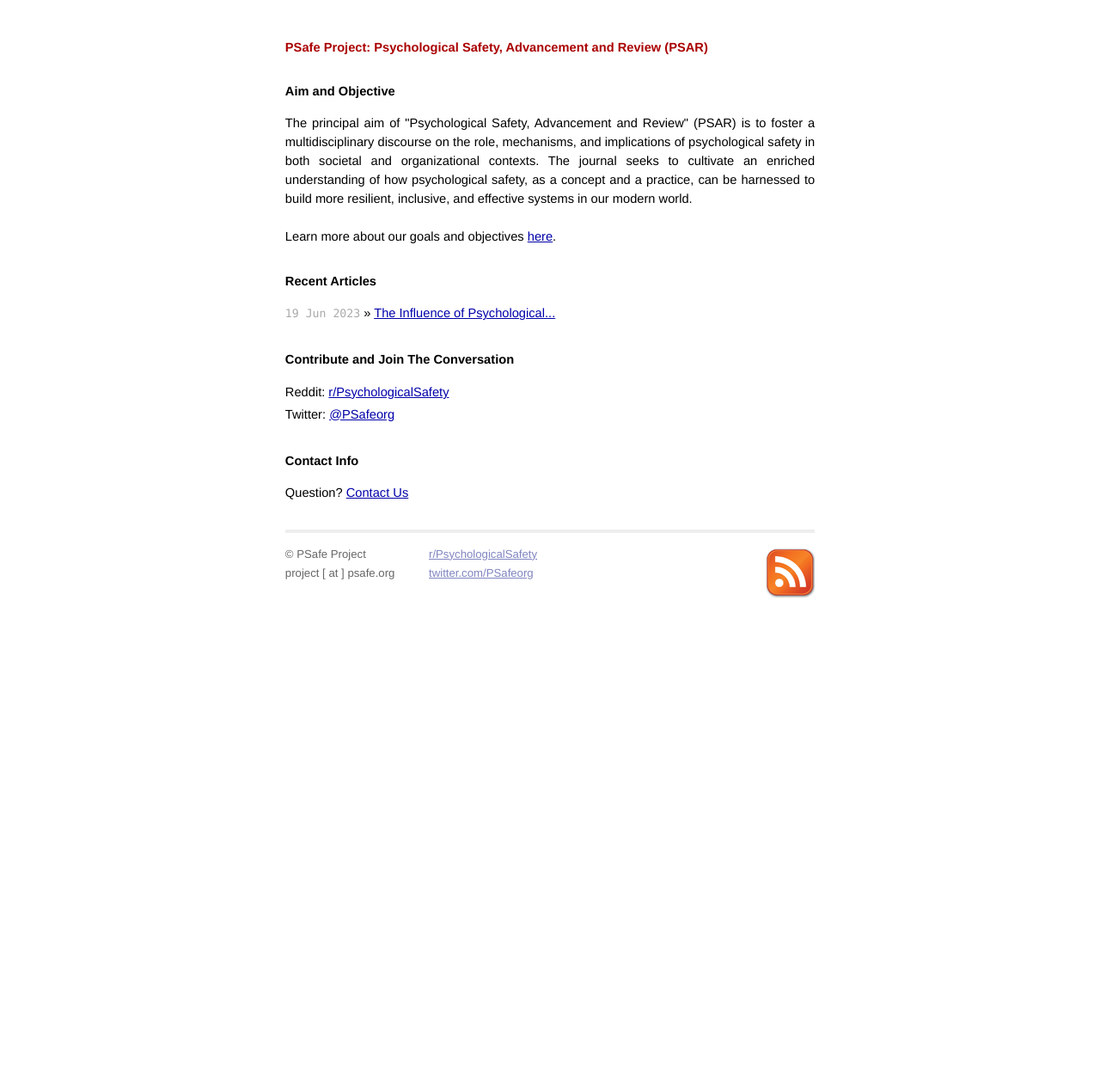
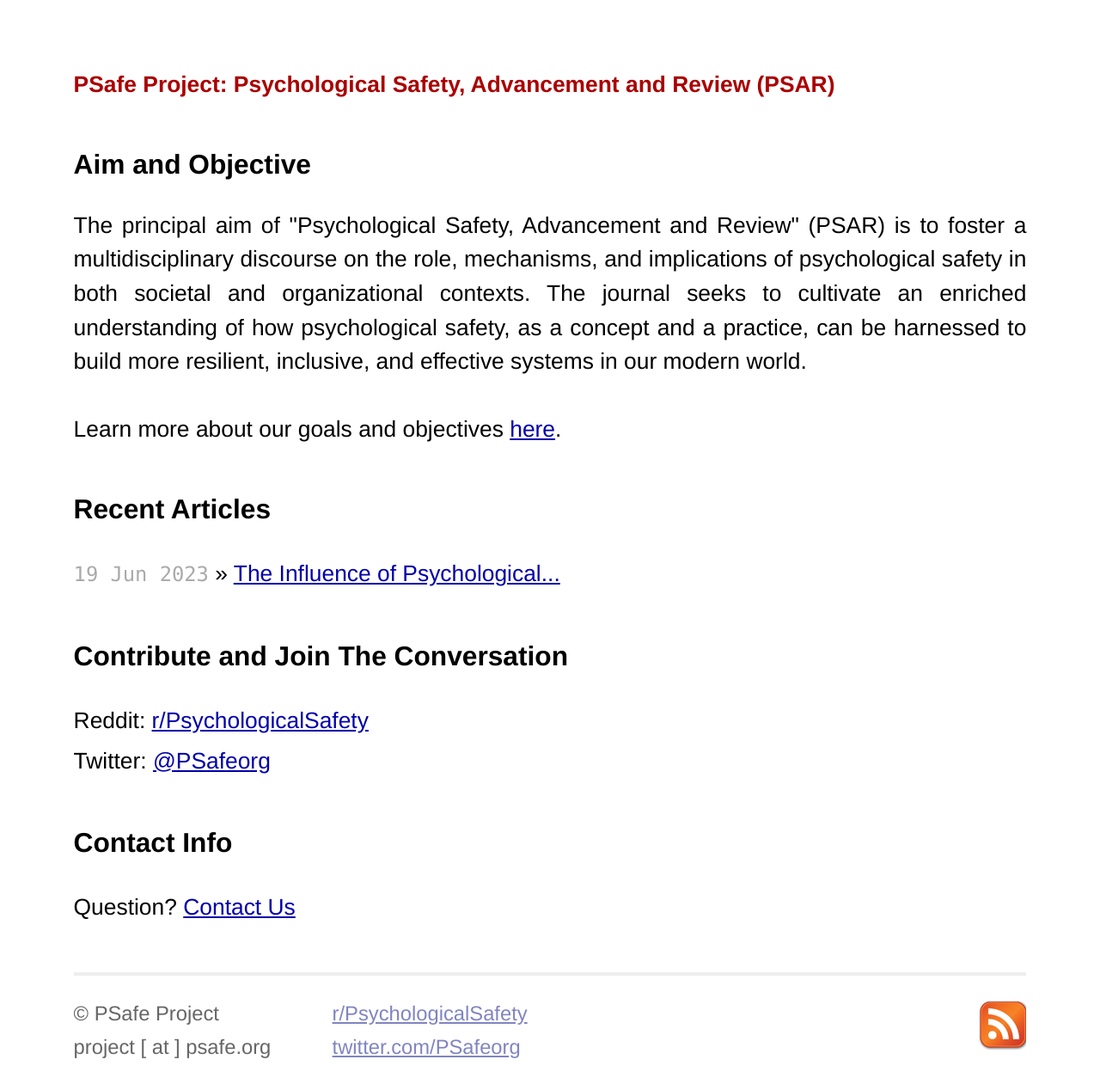
Before and after one commit to atidbit/psafe, a Jekyll site: the page built from index.html, in a window 1280 px wide. Shown: the whole page at 86% size. Built offline with Jekyll 4.4.1, drawn with Linux system fonts in a browser that asks for light colours; before the commit the page ends 944 px from its top, so only the background shows below that.

Commit message:
Update screen.css

```diff
--- a/css/screen.css
+++ b/css/screen.css
@@ -17,13 +17,15 @@ html, body {
 
 body {
   background-color: white;
-  font: 13.34px helvetica, arial, clean, sans-serif;
+  font: 22px helvetica, arial, clean, sans-serif;
+  *font: 13.34px helvetica, arial, clean, sans-serif;
   *font-size: small;
   text-align: center;
 }
 
 h1, h2, h3, h4, h5, h6 {
-  font-size: 100%;
+  *font-size: 100%;
+  font-size: 120%;
 }
 
 h1 {
@@ -79,11 +81,18 @@ ul.posts {
 /*****************************************************************************/
 
 .site {
-  font-size: 110%;
+  font-size: 120%;
+  *font-size: 110%;
   text-align: justify;
+  *text-align: justify;
   width: 42em;
   margin: 3em auto 2em auto;
   line-height: 1.5em;
+}
+
+*ADDED
+.site, ul.posts li {
+  line-height: 1.6;
 }
 
 .title {
@@ -141,6 +150,12 @@ ul.posts {
       .site .footer .rss img {
         border: 0;
       }
+
+*ADDED
+.site .footer {
+  font-size: 100%;
+  line-height: 1.6;
+}
 
 /*****************************************************************************/
 /*
```
